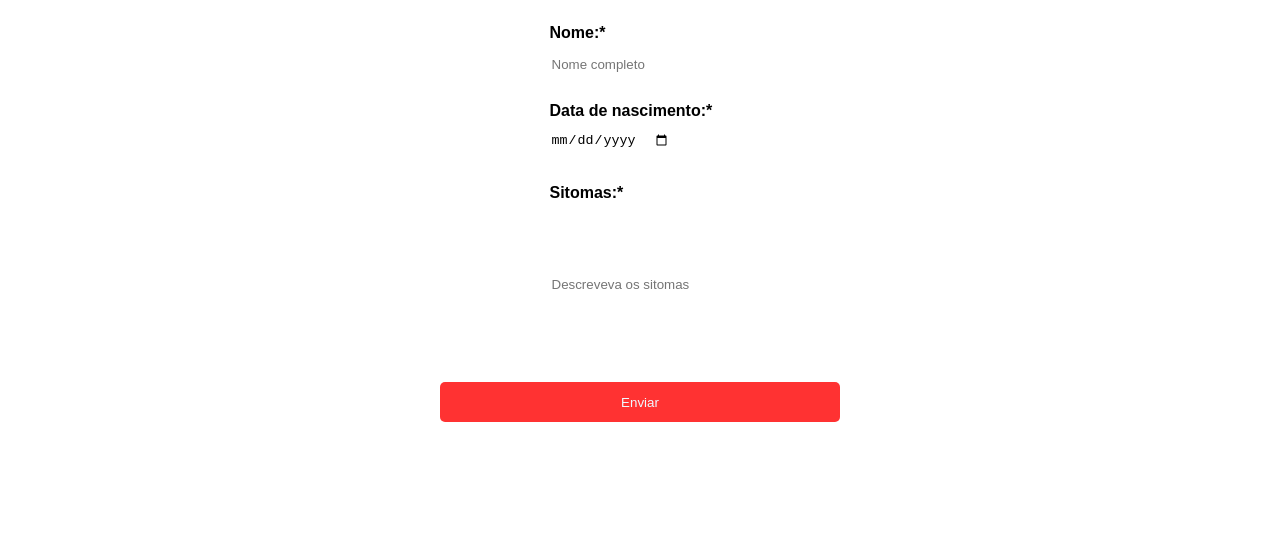
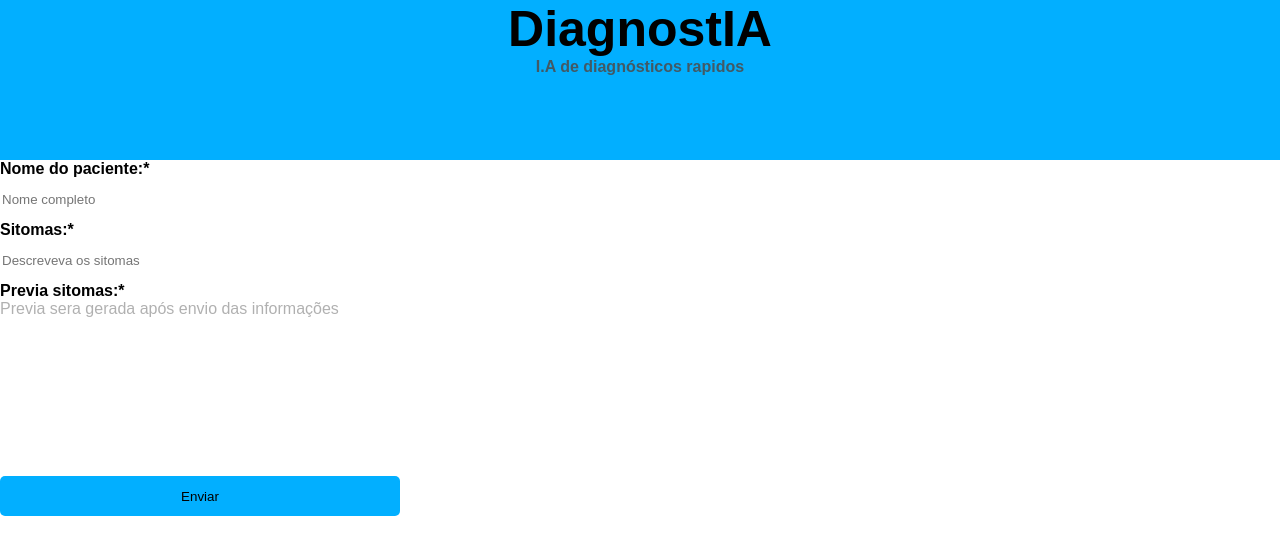
Before and after one commit to PCassemiro/ia-medica, a plain HTML site: page index.html in a window 1280 px wide. Drawn offline with Linux system fonts and the light colour scheme.

Commit message:
acerto do nav, e cor azul

```diff
--- a/index.html
+++ b/index.html
@@ -8,21 +8,25 @@
     <script src="script.js"></script>
 </head>
 <body>
-<form action="">
+<form action="https://api.sheetmonkey.io/form/8cJWfbgXmoRrJ38jYJ63Lx" method="post">
+    <!-- <strong><nav>DiagnostIA</nav></strong> -->
+    <strong><nav>
+        <p class="nave">DiagnostIA</p>
+        <p1> I.A de diagnósticos rapidos</p1>
+    </nav></strong>
     <div class="Dados">
         <!-- <header>Obtenha assistência médica</header> -->
-        <div class="NomeData">
-            <strong><p>Nome:*</p></strong>
+        <div class="Sintomas">
+            <strong><p>Nome do paciente:*</p></strong>
             <input type="text" id="nome" name="Nome" placeholder="Nome completo" required>
-            <strong><p>Data de nascimento:*</p></strong>
-            <input type="date" id="data" name="Data" required>
-        </div>
-        <div class="Sintomas">
             <strong><p>Sitomas:*</p></strong>
             <input type="text" id="descricao" name="Descrição" placeholder="Descreveva os sitomas" required>
+            <strong><p>Previa sitomas:*</p></strong>
+            <p id="resultado">Previa sera gerada após envio das informações</p>
         </div>
-        <input type="submit" id="botao" value="Enviar">
+
     </div>
+    <input type="submit" id="botao" value="Enviar">
 </form>
 </body>
 </html>
--- a/style.css
+++ b/style.css
@@ -3,26 +3,44 @@ body{
     display: flex;
     align-items: center;
     flex-direction: column;
+    flex-wrap:wrap ;
+    margin: 0px;
+}form{
+    width: 100%;
+}nav{
+    background-color: rgb(2, 175, 255);
+    color: #000000;
+    width: 100%;
+    height: 20vh;
+    align-items: center;
+    justify-items: center;
+}.nave{
+    font-size: 50px;
+
 }input{
     height: 5vh;
     border: none;
     margin-bottom: 1px;
 }p{
     margin-bottom: 1px;
+    margin: 0px;
+}p1{
+    color: rgba(77, 75, 75, 0.863);
 }.Dados{
     display: flex;
-    flex-direction: column;
+    flex-direction: row;
     width: 100vh;
     align-items: center;
-}.NomeData{
+}.Nome{
     height: 20vh;
-}.Sintomas{
-    flex-direction: column;
-}.Sintomas input{
-    height: 20vh;
+}#resultado{
+    border-color: black;
+    height:20vh ;
+    color: rgba(0, 0, 0, 0.308);
 }#botao{
-    background-color: rgb(255, 50, 50);
-    color: aliceblue;
+    display: flex;
+    background-color: rgb(2, 175, 255);
+    color: rgb(0, 0, 0);
     border-radius: 5px;
     width: 50vh;
     margin-top: 2vh;
```
